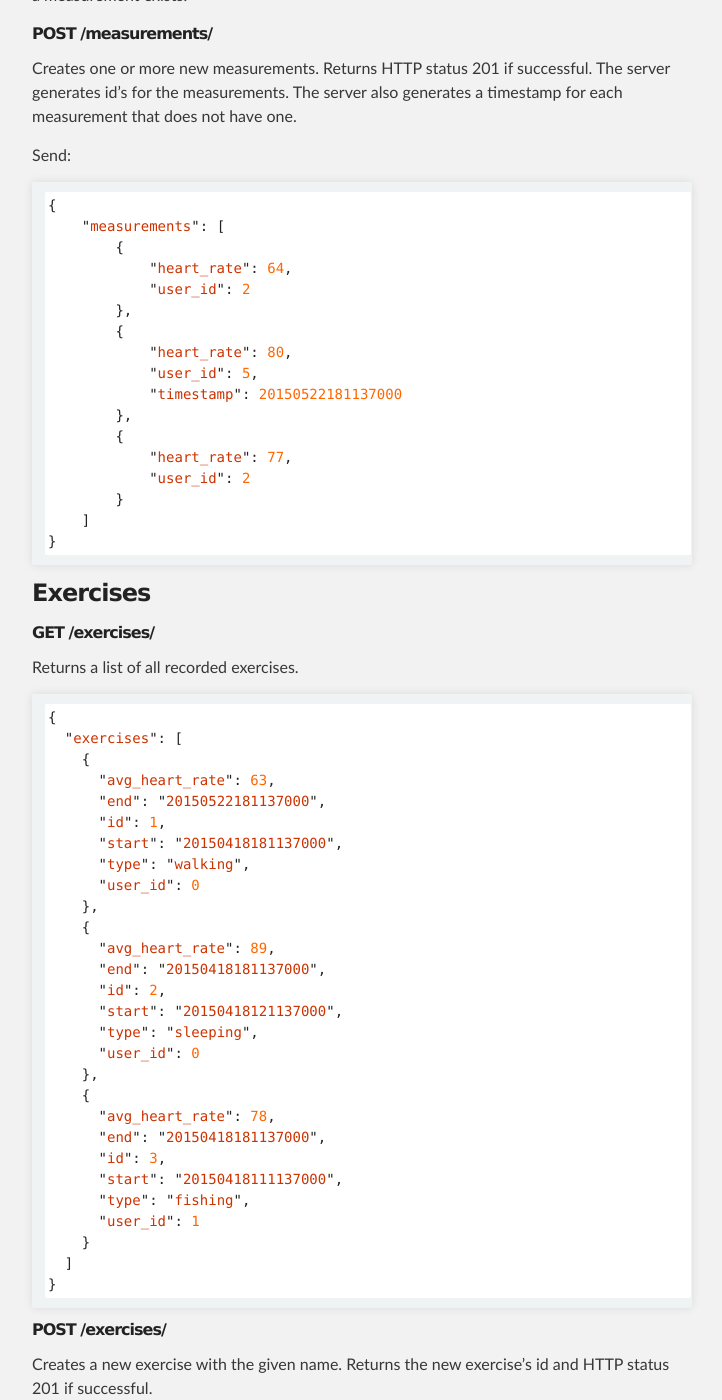
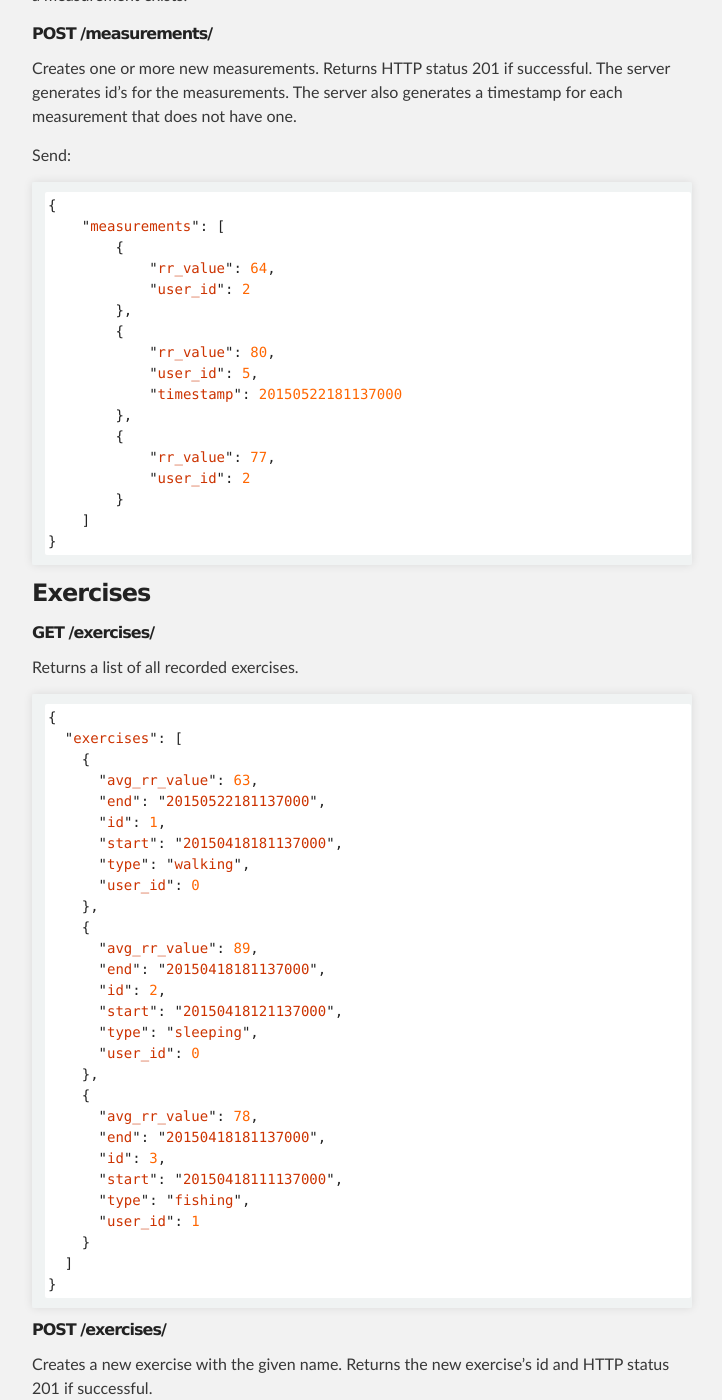
Before and after one commit to martijnroo/fitness-back-end, a Jekyll site: the page built from index.md, in a window 1280 px wide and 1400 px high, scrolled down 2665 px. Shown: the whole window, without its empty margins (288-1010 px from the left). Built offline with Jekyll 4.4.1, drawn with Linux system fonts in a browser that asks for light colours; Markdown is read by kramdown in place of the engine named in the settings; some of the changed text lies outside the part shown.

Commit message:
Changed heart_rate into rr_value in documentation

````diff
--- a/index.md
+++ b/index.md
@@ -97,19 +97,19 @@ Returns a list of all measurements, sorted from most to least recent. Optional f
 {
   "measurements": [
     {
-      "heart_rate": 70,
+      "rr_value": 70,
       "id": 1,
       "timestamp": "20150522181137759",
       "user_id": 2
     },
     {
-      "heart_rate": 84,
+      "rr_value": 84,
       "id": 2,
       "timestamp": "20150522181131145",
       "user_id": 3
     },
     {
-      "heart_rate": 64,
+      "rr_value": 64,
       "id": 3,
       "timestamp": "20150522181130000",
       "user_id": 2
@@ -139,16 +139,16 @@ Send:
 {
     "measurements": [
         {
-            "heart_rate": 64,
+            "rr_value": 64,
             "user_id": 2
         },
         {
-            "heart_rate": 80,
+            "rr_value": 80,
             "user_id": 5,
             "timestamp": 20150522181137000
         },
         {
-            "heart_rate": 77,
+            "rr_value": 77,
             "user_id": 2
         }
     ]
@@ -167,7 +167,7 @@ Returns a list of all recorded exercises.
 {
   "exercises": [
     {
-      "avg_heart_rate": 63,
+      "avg_rr_value": 63,
       "end": "20150522181137000",
       "id": 1,
       "start": "20150418181137000",
@@ -175,7 +175,7 @@ Returns a list of all recorded exercises.
       "user_id": 0
     },
     {
-      "avg_heart_rate": 89,
+      "avg_rr_value": 89,
       "end": "20150418181137000",
       "id": 2,
       "start": "20150418121137000",
@@ -183,7 +183,7 @@ Returns a list of all recorded exercises.
       "user_id": 0
     },
     {
-      "avg_heart_rate": 78,
+      "avg_rr_value": 78,
       "end": "20150418181137000",
       "id": 3,
       "start": "20150418111137000",
@@ -221,7 +221,7 @@ Returns data for the specific exercise.
 
 ```javascript
 {
-  "avg_heart_rate": null,
+  "avg_rr_value": null,
   "end": "20150522181130000",
   "id": 18,
   "start": "20150522181130000",
````
